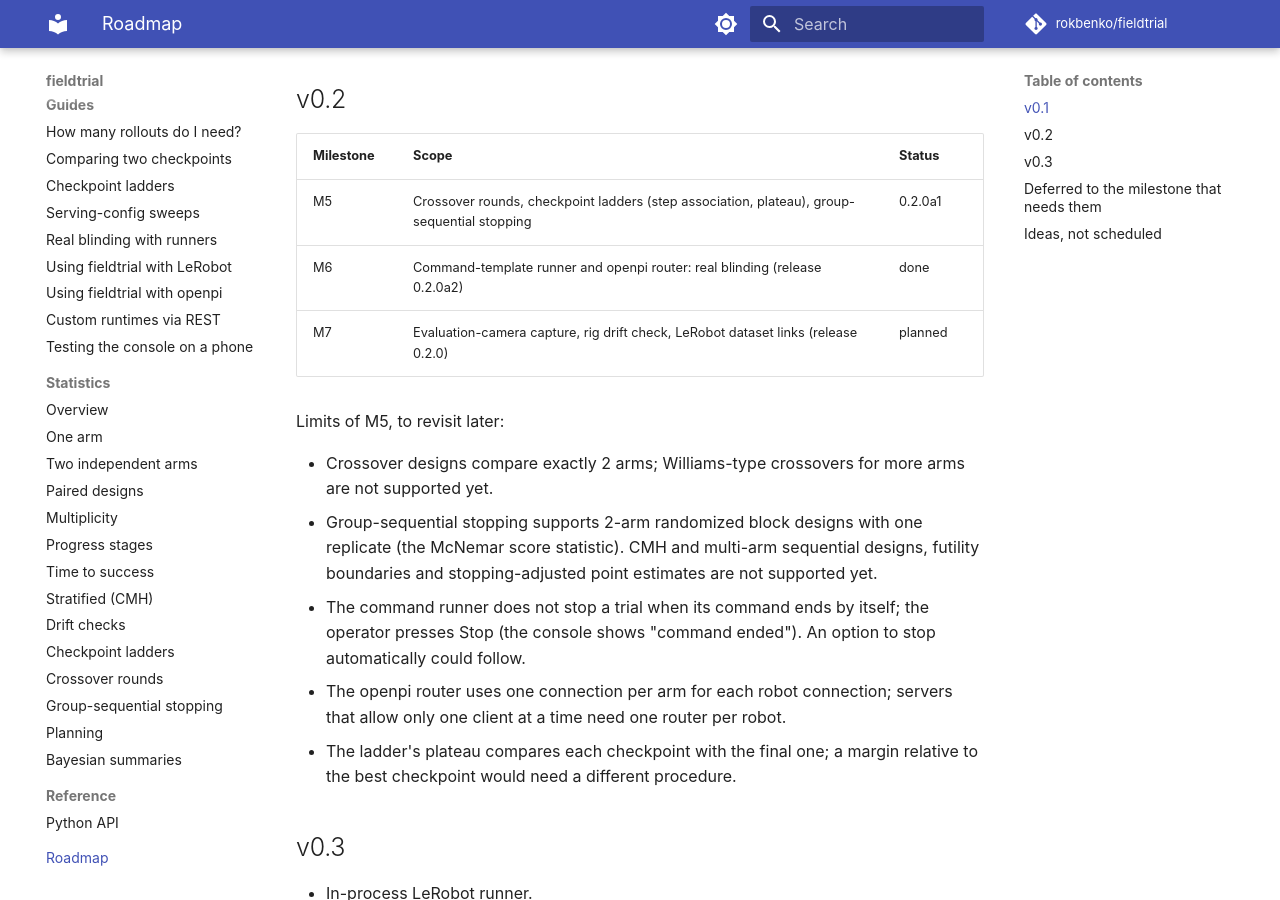
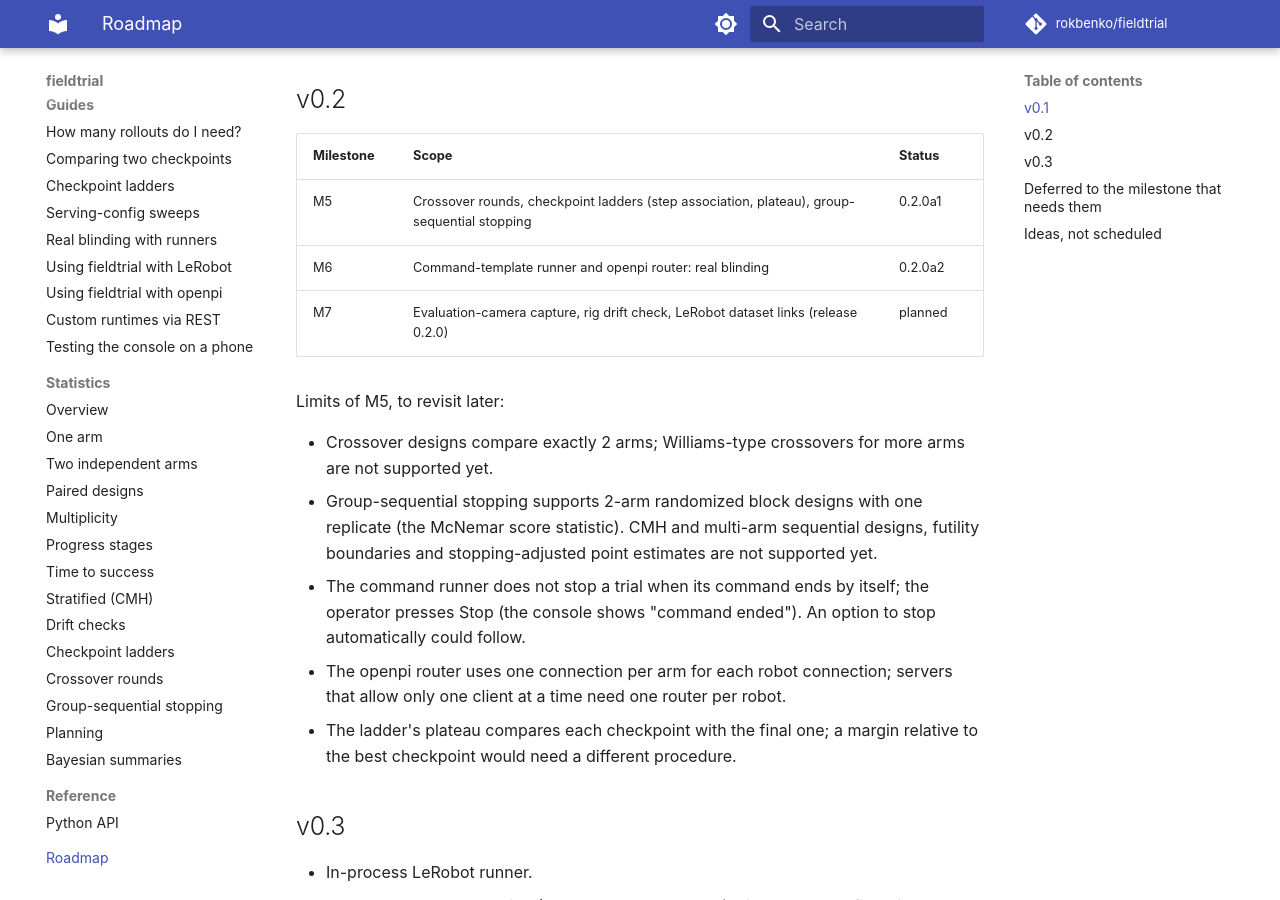
Before and after one commit to rokbenko/fieldtrial, an MkDocs documentation site: the page built from docs/ROADMAP.md, in a window 1280 px wide and 900 px high, scrolled down 610 px. Built offline with MkDocs 1.6.1 and Material for MkDocs 9.7.7, drawn with Linux system fonts in a browser that asks for light colours; comment, search, counter and statistics services are not loaded.

Commit message:
chore(release): 0.2.0a2
- CHANGELOG: the M6 notes move to a dated 0.2.0a2 section
- roadmap: M6 ships as 0.2.0a2
- decision log: 0.2.0a2 contents; M7 extra needs approval

Co-Authored-By: Claude Opus 5.5 <noreply@anthropic.com>
Claude-Session: https://claude.ai/code/session_013XFoNvwCWFnXVMhURd6JAt

```diff
--- a/docs/ROADMAP.md
+++ b/docs/ROADMAP.md
@@ -19,7 +19,7 @@ for the current milestone.
 | Milestone | Scope | Status |
 |---|---|---|
 | M5 | Crossover rounds, checkpoint ladders (step association, plateau), group-sequential stopping | 0.2.0a1 |
-| M6 | Command-template runner and openpi router: real blinding (release 0.2.0a2) | done |
+| M6 | Command-template runner and openpi router: real blinding | 0.2.0a2 |
 | M7 | Evaluation-camera capture, rig drift check, LeRobot dataset links (release 0.2.0) | planned |
 
 Limits of M5, to revisit later:
```
Also changed, not shown: CHANGELOG.md (+6 -1 lines), docs/PLAN.md (+1 -0 lines).
